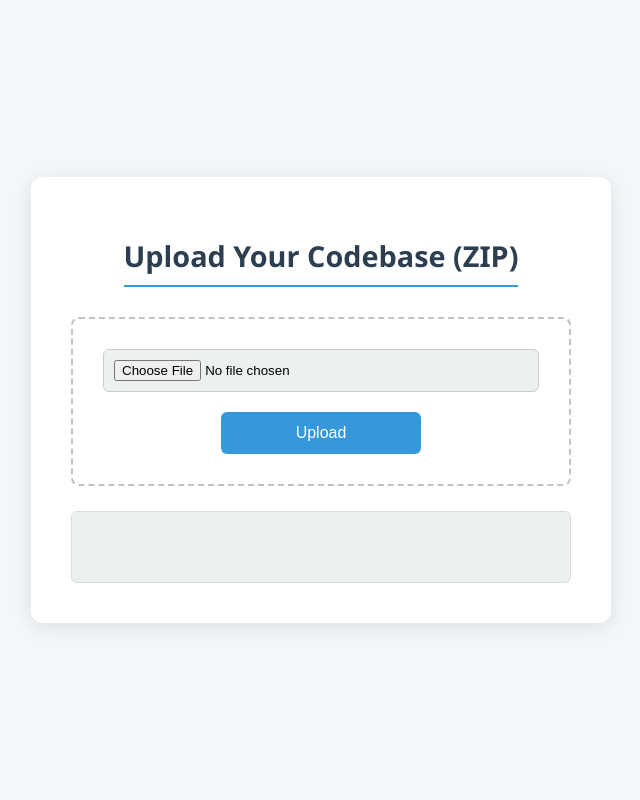
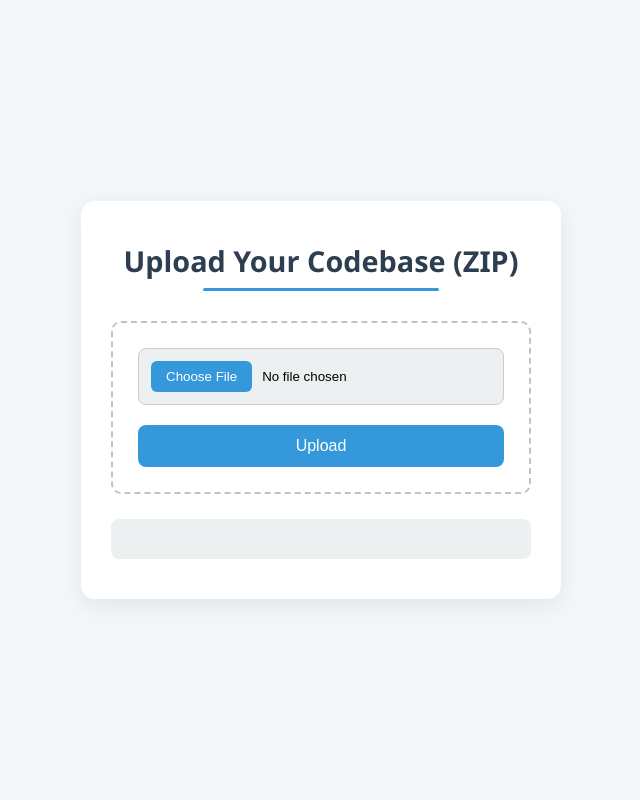
Before and after one commit to sedegah/Infera, a Python web app: template analyzer/templates/analyzer/upload.html in a window 1280 px wide. Shown: the whole page, without its empty margins (319-959 px from the left). Run offline with Jinja, Linux system fonts and the light colour scheme; the template is opened without the code that fills it, so the values that code supplies are empty.

Commit message:
feat: Add UI for codebase upload and analysis display.

```diff
--- a/analyzer/templates/analyzer/upload.html
+++ b/analyzer/templates/analyzer/upload.html
@@ -5,114 +5,126 @@
     <meta name="viewport" content="width=device-width, initial-scale=1.0">
     <title>Upload Codebase | Infera</title>
     <style>
-        /* General Styling */
+        /* Reset & General Styling */
+        * {
+            box-sizing: border-box;
+            margin: 0;
+            padding: 0;
+        }
+
         body {
             font-family: 'Segoe UI', Tahoma, Geneva, Verdana, sans-serif;
-            margin: 0;
-            padding: 0;
-            background-color: #f4f7f9; /* Light background for the page */
+            background-color: #f4f7f9;
             display: flex;
             justify-content: center;
             align-items: center;
             min-height: 100vh;
         }
 
-        /* Container for the main content */
+        /* Container */
         .container {
             background-color: #ffffff;
-            padding: 40px;
-            border-radius: 12px;
-            box-shadow: 0 4px 20px rgba(0, 0, 0, 0.1);
-            max-width: 500px;
+            padding: 40px 30px;
+            border-radius: 14px;
+            box-shadow: 0 6px 25px rgba(0,0,0,0.08);
+            max-width: 480px;
             width: 90%;
             text-align: center;
+            transition: transform 0.2s;
         }
 
-        /* Header Styling */
+        .container:hover {
+            transform: translateY(-3px);
+        }
+
+        /* Header */
         h1 {
-            color: #2c3e50; /* Darker, professional color */
+            font-size: 1.8rem;
+            color: #2c3e50;
             margin-bottom: 30px;
-            font-size: 1.8em;
-            border-bottom: 2px solid #3498db; /* Blue accent line */
-            padding-bottom: 10px;
+            position: relative;
             display: inline-block;
         }
 
-        /* Form Styling */
+        h1::after {
+            content: '';
+            display: block;
+            height: 3px;
+            width: 60%;
+            background-color: #3498db;
+            margin: 8px auto 0;
+            border-radius: 2px;
+        }
+
+        /* Form */
         form {
             display: flex;
             flex-direction: column;
-            align-items: center;
             gap: 20px;
-            margin-bottom: 20px;
-            border: 2px dashed #bdc3c7; /* Dashed border for visual appeal */
-            padding: 30px;
-            border-radius: 8px;
-            transition: border-color 0.3s;
+            padding: 25px;
+            border: 2px dashed #bdc3c7;
+            border-radius: 10px;
+            transition: border-color 0.3s, background-color 0.3s;
         }
 
         form:hover {
-            border-color: #3498db; /* Blue on hover */
+            border-color: #3498db;
+            background-color: #f0f4f8;
         }
 
-        /* File Input Styling (Making it a block element for better control) */
         input[type="file"] {
-            padding: 10px;
+            padding: 12px;
+            border-radius: 8px;
             border: 1px solid #ccc;
-            border-radius: 6px;
-            width: 100%; /* Take full width of the container */
-            box-sizing: border-box;
             background-color: #ecf0f1;
+            cursor: pointer;
+            width: 100%;
         }
 
-        /* Button Styling */
-        button[type="submit"] {
-            background-color: #3498db; /* Primary blue color */
-            color: white;
-            padding: 12px 25px;
+        input[type="file"]::file-selector-button {
+            padding: 8px 15px;
+            margin-right: 10px;
             border: none;
             border-radius: 6px;
+            background-color: #3498db;
+            color: white;
             cursor: pointer;
-            font-size: 1em;
+            transition: background-color 0.3s;
+        }
+
+        input[type="file"]::file-selector-button:hover {
+            background-color: #2980b9;
+        }
+
+        button[type="submit"] {
+            background-color: #3498db;
+            color: white;
+            padding: 12px;
+            border: none;
+            border-radius: 8px;
+            cursor: pointer;
+            font-size: 1rem;
+            font-weight: 500;
             transition: background-color 0.3s, transform 0.2s;
-            width: 100%;
-            max-width: 200px; /* Limit button width */
         }
 
         button[type="submit"]:hover {
-            background-color: #2980b9; /* Darker blue on hover */
+            background-color: #2980b9;
             transform: translateY(-2px);
         }
 
-        /* Response Area Styling */
+        /* Response area */
         #response {
             margin-top: 25px;
             text-align: left;
             padding: 15px;
-            border: 1px solid #dcdcdc;
-            border-radius: 6px;
-            min-height: 40px; /* Ensure it has space even when empty */
+            border-radius: 8px;
             background-color: #ecf0f1;
-        }
-
-        #response pre {
-            margin: 0;
-            padding: 0;
-            white-space: pre-wrap;
+            min-height: 40px;
+            font-size: 0.95rem;
+            color: #c0392b;
+            overflow-wrap: break-word;
             word-wrap: break-word;
-            color: #c0392b; /* Red color for error messages */
-        }
-
-        /* Link Styling (for future use/standardization, though no links in the core content) */
-        a {
-            color: #3498db;
-            text-decoration: none;
-            transition: color 0.3s;
-        }
-
-        a:hover {
-            color: #2980b9;
-            text-decoration: underline;
         }
     </style>
 </head>
@@ -123,7 +135,6 @@
             <input type="file" name="file" accept=".zip" required>
             <button type="submit">Upload</button>
         </form>
-
         <div id="response"></div>
     </div>
 
@@ -136,15 +147,14 @@
             const formData = new FormData(form);
 
             try {
-                // IMPORTANT: The API path '/analyzer/api/upload/' is retained as per the original script.
                 const res = await fetch('/analyzer/api/upload/', {
                     method: 'POST',
                     body: formData
                 });
+
                 const data = await res.json();
 
-                if(data.status === 'success'){
-                    // IMPORTANT: The redirection functionality is retained.
+                if (data.status === 'success') {
                     window.location.href = `/analyzer/analyze/?file_id=${data.file_id}`;
                 } else {
                     responseDiv.innerHTML = `<pre>Error: ${data.message}</pre>`;
```
Also changed, not shown: analyzer/templates/analyzer/analyze.html (+74 -12 lines).
